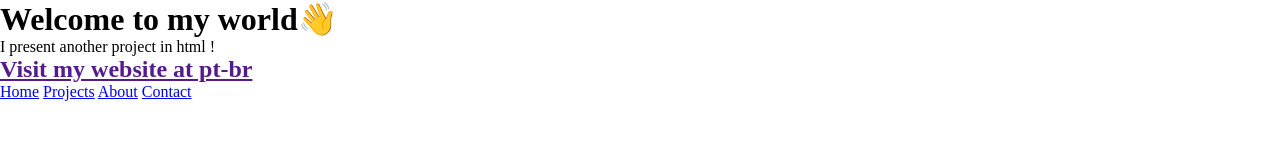
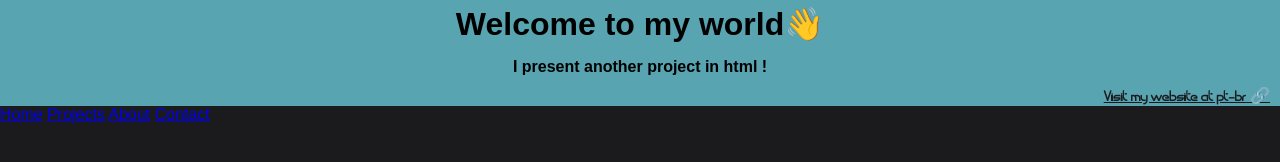
Before and after one commit to luizcarlosjj/website-2lang, a plain HTML site: page index.html in a window 1280 px wide. Drawn offline with Linux system fonts and the light colour scheme.

Commit message:
update css

```diff
--- a/estilo/style.css
+++ b/estilo/style.css
@@ -11,3 +11,68 @@
   margin: 0px;
   padding: 0px;
 }
+
+:root {
+  --cor0: #1B1B1E; /* Fundo */
+  --cor1: #373F51;
+  --cor2: #58A4B0; /* Base */
+  --cor3: #A9BCD0;
+  --cor4: #D8DBE2;
+  --cor5: aliceblue;
+
+  --corw: #fff;
+  --corb: #000;
+
+  --font-padrao: Arial, Verdana, sans-serif;
+  --font-title: 'Rowdies', cursive;
+  --font-destaque: 'Develuz'
+}
+
+body {
+  background-color: var(--cor0);
+  font-family: var(--font-padrao);
+}
+
+a.externo::after {
+  content: '\00A0\1f517';
+  color: black;
+}
+
+a.externo:visited {
+  color: var(--cor0);
+}
+
+a.externo {
+  color: #1B1B1E;
+}
+
+header {
+  min-height: 105px;
+  min-width: 105px;
+  text-align: center;
+  background-color: var(--cor2);
+}
+
+header > h1 {
+  padding: 5px;
+}
+header > p {
+  padding-top: 10px;
+  text-align: center;
+  font-family: Arial, Helvetica, sans-serif;
+  font-weight: bold;
+}
+header > h2 { /*Poupup*/
+  font-size: 1em;
+  text-align: end;
+  padding-right: 10px;
+  padding-top: 10px;
+  font-family: 'Develuz';
+  color: var(--cor0);
+}
+
+header > h2:hover {
+  color: darkred;
+  text-decoration: underline;
+  transition-duration: 0.4s;
+}
```
